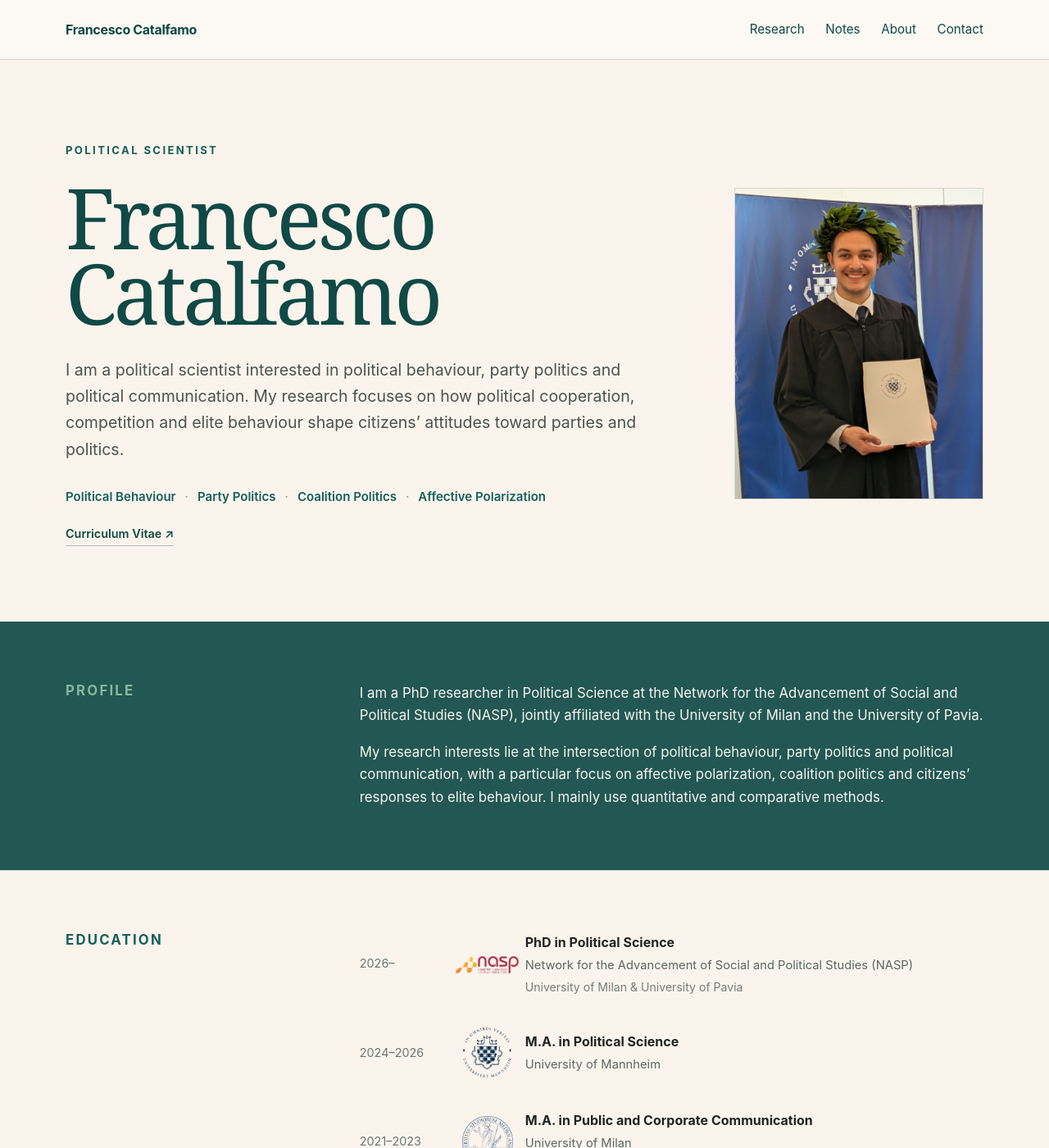
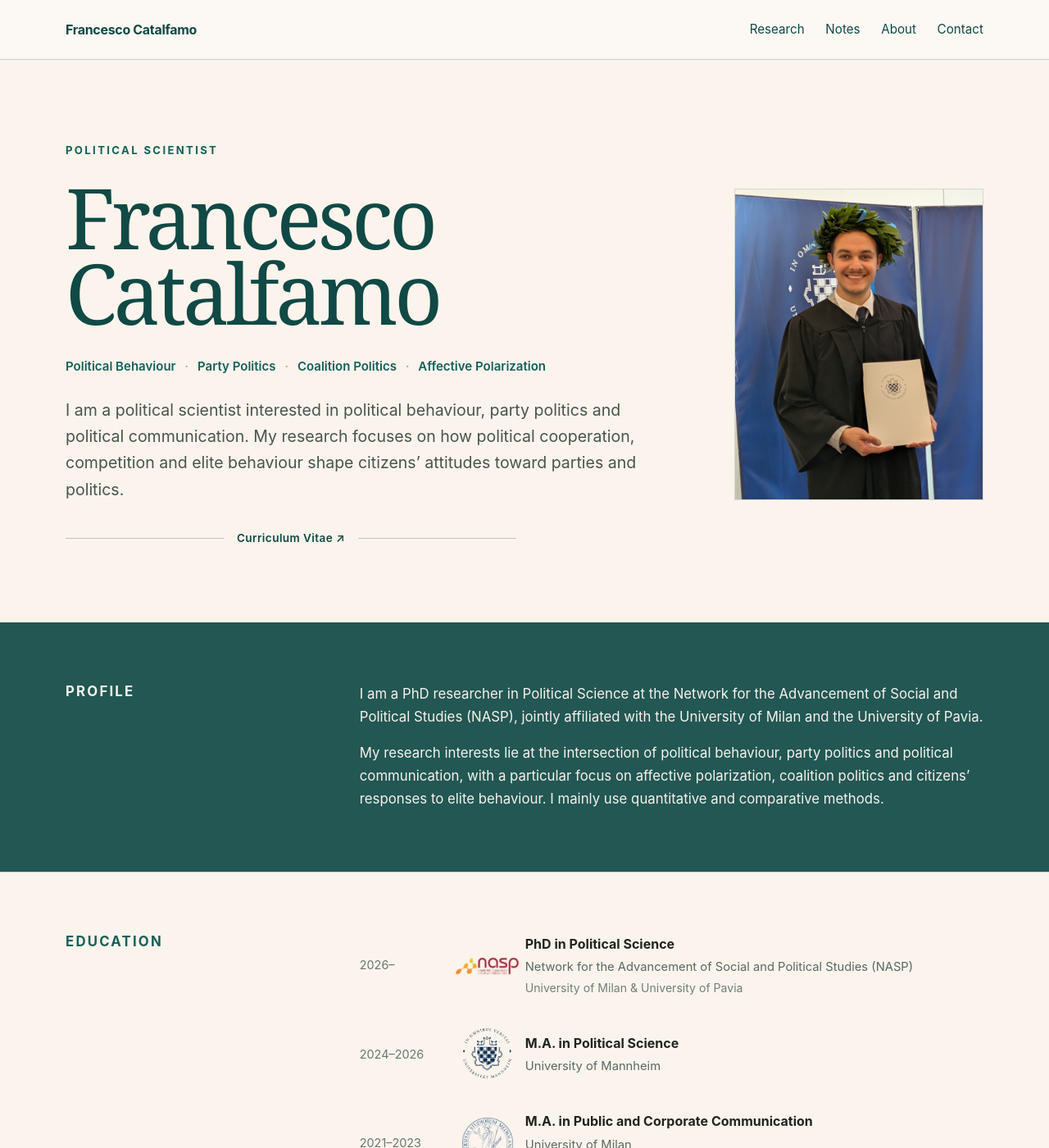
Before and after one commit to FCatalfamo/FCatalfamo.github.io, a Jekyll site: the page built from index.html, in a window 1280 px wide and 1400 px high. Shown: the whole window at 82% size. Built offline with Jekyll 4.4.1, drawn with Linux system fonts in a browser that asks for light colours; some of the changed text lies outside the part shown.

Commit message:
Update home index.html

```diff
--- a/index.html
+++ b/index.html
@@ -42,11 +42,12 @@ title: Francesco Catalfamo
             --ink: #202522;
             --muted: #66716c;
 
-            --light-text: #f7f4ef;
-            --light-muted: #dbe5df;
+            --light-text: #f7f2ec;
+            --light-muted: #e5ddd4;
+            --light-soft: #f0e9e1;
 
             --line-dark: rgba(16, 73, 69, 0.22);
-            --line-light: rgba(246, 229, 209, 0.20);
+            --line-light: rgba(246, 229, 209, 0.28);
 
             --paper: #ffffff;
 
@@ -255,13 +256,42 @@ title: Francesco Catalfamo
 
             line-height: 0.9;
 
-            margin: 0 0 32px;
+            margin: 0 0 30px;
 
             color: var(--petrol-dark);
 
         }
 
 
+        /*
+           INTERESTS NOW COME BEFORE THE DESCRIPTION
+        */
+
+
+        .research-interests {
+
+            color: var(--petrol);
+
+            font-size: 0.94rem;
+
+            font-weight: 600;
+
+            line-height: 1.8;
+
+            margin-bottom: 24px;
+
+        }
+
+
+        .research-interests span {
+
+            color: var(--sage);
+
+            margin: 0 7px;
+
+        }
+
+
         .hero-subtitle {
 
             max-width: 730px;
@@ -277,65 +307,63 @@ title: Francesco Catalfamo
         }
 
 
-        .research-interests {
-
-            margin-top: 28px;
+
+        /* ======================================
+           HERO CV DIVIDER
+        ====================================== */
+
+
+        .hero-cv-divider {
+
+            display: flex;
+
+            align-items: center;
+
+            gap: 16px;
+
+            width: 100%;
+
+            max-width: 550px;
+
+            margin-top: 32px;
+
+        }
+
+
+        .hero-cv-divider::before,
+        .hero-cv-divider::after {
+
+            content: "";
+
+            flex: 1;
+
+            height: 1px;
+
+            background: rgba(16, 73, 69, 0.28);
+
+        }
+
+
+        .hero-cv-link {
+
+            flex-shrink: 0;
+
+            color: var(--petrol-dark);
+
+            font-size: 0.85rem;
+
+            font-weight: 600;
+
+            letter-spacing: 0.03em;
+
+            transition: color 0.18s ease;
+
+        }
+
+
+        .hero-cv-link:hover {
 
             color: var(--petrol);
-
-            font-size: 0.94rem;
-
-            font-weight: 600;
-
-            line-height: 1.8;
-
-        }
-
-
-        .research-interests span {
-
-            color: var(--sage);
-
-            margin: 0 7px;
-
-        }
-
-
-        .hero-cv {
-
-            margin-top: 18px;
-
-        }
-
-
-        .hero-cv-link {
-
-            display: inline-flex;
-
-            align-items: center;
-
-            color: var(--petrol-dark);
-
-            font-size: 0.9rem;
-
-            font-weight: 600;
-
-            padding-bottom: 2px;
-
-            border-bottom: 1px solid rgba(16, 73, 69, 0.32);
-
-            transition:
-                color 0.18s ease,
-                border-color 0.18s ease;
-
-        }
-
-
-        .hero-cv-link:hover {
-
-            color: var(--petrol);
-
-            border-color: var(--petrol);
 
         }
 
@@ -431,9 +459,14 @@ title: Francesco Catalfamo
         }
 
 
+        /*
+           NO MORE GREEN ON DARK GREEN
+        */
+
+
         .section-dark .section-label {
 
-            color: var(--sage);
+            color: var(--light-text);
 
         }
 
@@ -802,45 +834,33 @@ title: Francesco Catalfamo
         }
 
 
+        .research-placeholder-shape::before,
+        .research-placeholder-shape::after {
+
+            content: "";
+
+            position: absolute;
+
+            width: 12px;
+
+            height: 12px;
+
+            border-radius: 50%;
+
+            background: rgba(16, 73, 69, 0.36);
+
+            top: -6px;
+
+        }
+
+
         .research-placeholder-shape::before {
-
-            content: "";
-
-            position: absolute;
-
-            width: 12px;
-
-            height: 12px;
-
-            border-radius: 50%;
-
-            background: rgba(16, 73, 69, 0.36);
-
             left: 20%;
-
-            top: -6px;
-
         }
 
 
         .research-placeholder-shape::after {
-
-            content: "";
-
-            position: absolute;
-
-            width: 12px;
-
-            height: 12px;
-
-            border-radius: 50%;
-
-            background: rgba(16, 73, 69, 0.36);
-
             right: 12%;
-
-            top: -6px;
-
         }
 
 
@@ -1168,24 +1183,16 @@ title: Francesco Catalfamo
 
             font-weight: 500;
 
-            margin: 0 0 12px;
-
-            color: #f6eee4;
-
-        }
-
-
-        .cv-description {
-
-            color: var(--light-muted);
-
-            font-size: 0.94rem;
-
-            max-width: 410px;
-
             margin: 0 0 18px;
 
-        }
+            color: var(--light-text);
+
+        }
+
+
+        /*
+           SIMPLE CV LINK — NO DESCRIPTION
+        */
 
 
         .cv-link {
@@ -1194,15 +1201,15 @@ title: Francesco Catalfamo
 
             align-items: center;
 
-            color: var(--sage);
-
-            font-size: 0.93rem;
+            color: var(--light-soft);
+
+            font-size: 0.95rem;
 
             font-weight: 600;
 
-            padding-bottom: 2px;
-
-            border-bottom: 1px solid rgba(136, 183, 155, 0.55);
+            padding-bottom: 3px;
+
+            border-bottom: 1px solid rgba(247, 242, 236, 0.45);
 
             transition:
                 color 0.18s ease,
@@ -1229,7 +1236,7 @@ title: Francesco Catalfamo
 
         .contact-email a {
 
-            color: var(--light-muted);
+            color: var(--light-soft);
 
             transition: color 0.18s ease;
 
@@ -1238,7 +1245,7 @@ title: Francesco Catalfamo
 
         .contact-email a:hover {
 
-            color: var(--sage);
+            color: #ffffff;
 
         }
 
@@ -1256,9 +1263,15 @@ title: Francesco Catalfamo
         }
 
 
+        /*
+           SOCIAL LINKS ARE NOW LIGHT,
+           NOT GREEN ON GREEN
+        */
+
+
         .social-link {
 
-            color: var(--sage);
+            color: var(--light-soft);
 
             font-weight: 600;
 
@@ -1471,6 +1484,15 @@ title: Francesco Catalfamo
             .hero h1 {
 
                 font-size: 3.7rem;
+
+            }
+
+
+            .hero-cv-divider {
+
+                max-width: 100%;
+
+                gap: 12px;
 
             }
 
@@ -1631,6 +1653,33 @@ title: Francesco Catalfamo
                     </h1>
 
 
+
+                    <!-- INTERESTS -->
+
+
+                    <div class="research-interests">
+
+                        Political Behaviour
+
+                        <span>·</span>
+
+                        Party Politics
+
+                        <span>·</span>
+
+                        Coalition Politics
+
+                        <span>·</span>
+
+                        Affective Polarization
+
+                    </div>
+
+
+
+                    <!-- DESCRIPTION -->
+
+
                     <p class="hero-subtitle">
 
                         I am a political scientist interested in
@@ -1644,26 +1693,11 @@ title: Francesco Catalfamo
                     </p>
 
 
-                    <div class="research-interests">
-
-                        Political Behaviour
-
-                        <span>·</span>
-
-                        Party Politics
-
-                        <span>·</span>
-
-                        Coalition Politics
-
-                        <span>·</span>
-
-                        Affective Polarization
-
-                    </div>
-
-
-                    <div class="hero-cv">
+
+                    <!-- CV BETWEEN TWO LINES -->
+
+
+                    <div class="hero-cv-divider">
 
                         <a
                             class="hero-cv-link"
@@ -2316,14 +2350,6 @@ title: Francesco Catalfamo
                     </h2>
 
 
-                    <p class="cv-description">
-
-                        A complete overview of my academic background,
-                        research experience and professional activities.
-
-                    </p>
-
-
                     <a
                         class="cv-link"
                         href="/assets/cv.pdf"
```
Also changed, not shown: other parts of index.html (+2 -8 lines).
